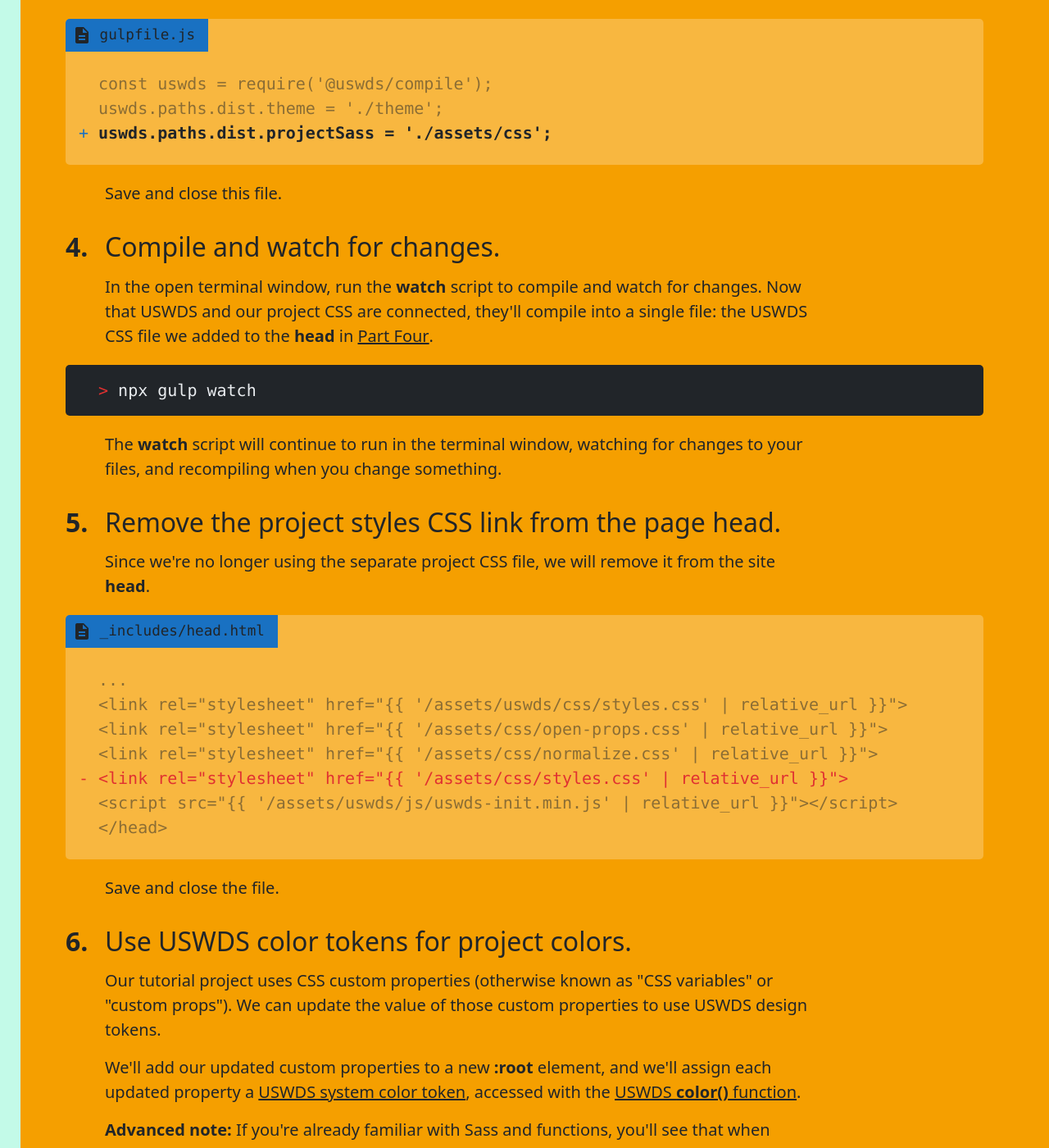
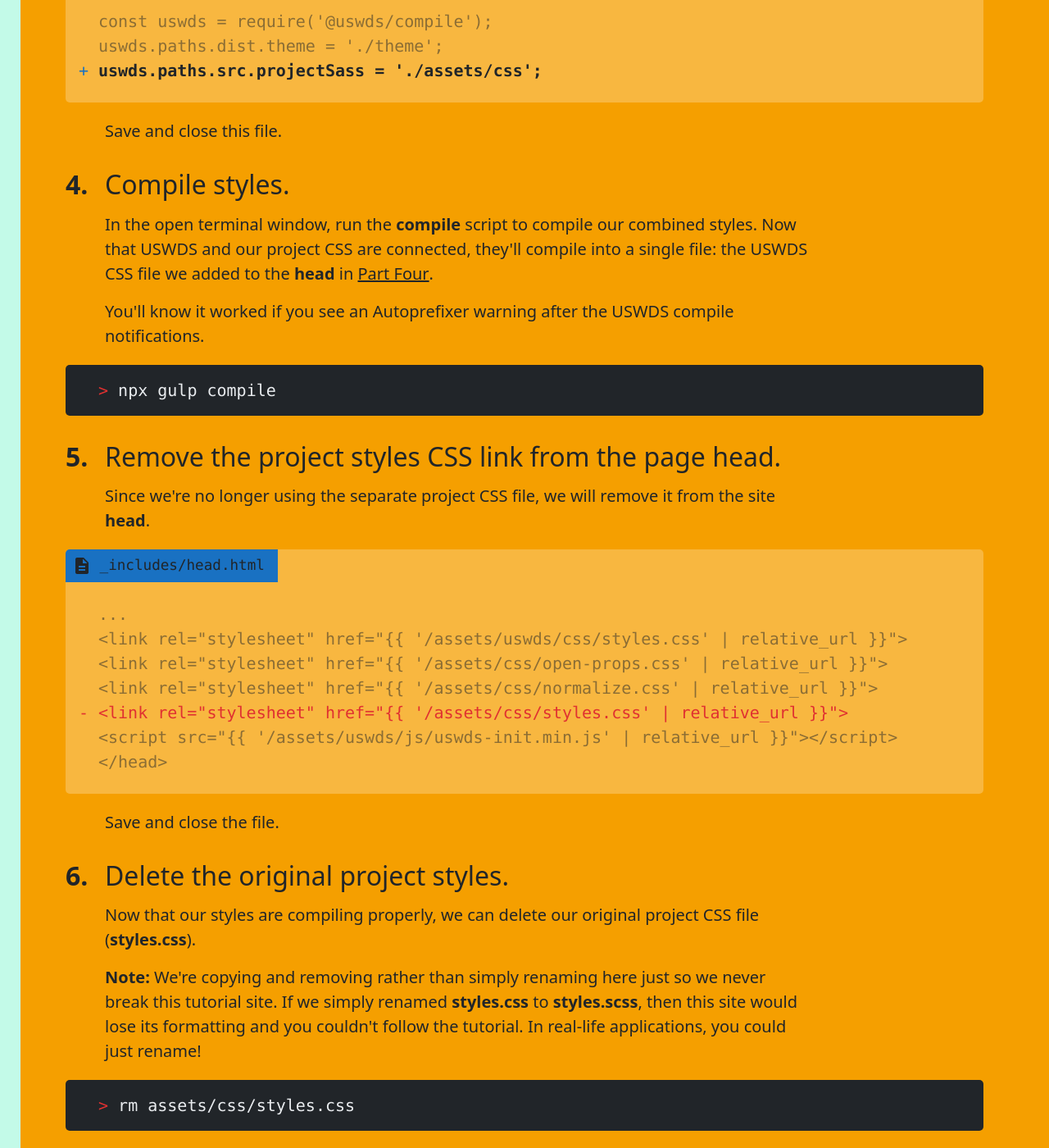
Before and after one commit to uswds/uswds-tutorial, a Jekyll site: the page built from index.md, in a window 1280 px wide and 1400 px high, scrolled down 12285 px. Shown: the whole window at 82% size. Built offline with Jekyll 4.4.1, drawn with Linux system fonts in a browser that asks for light colours; some of the changed text lies outside the part shown.

Commit message:
Update part seven

```diff
--- a/_includes/sxs/part-seven.html
+++ b/_includes/sxs/part-seven.html
@@ -1,11 +1,10 @@
 <section class="part seven" id="part-seven">
   <h2><span>Part seven</span> Integrate project CSS and USWDS Sass</h2>
   <p>So now that we've added a couple USWDS components, let's try to harmonize the codebase a little. At this point it's possible to use USWDS tokens, functions, and mixins in our project styles! All we need to do is connect USWDS to our project styles.</p>
-  <h3 class="step">Change the filetype of your project styles to <strong>.scss</strong>.</h3>
+  <h3 class="step">Make a copy of your project styles with a <strong>.scss</strong> filetype.</h3>
   <p class="step-description">USWDS uses a stylesheet language called <a href="https://sass-lang.com">Sass</a> to compose our styles. In order to use our existing project CSS with USWDS, we'll need to change the filetype of our project CSS file from <strong>.css</strong> to <strong>.scss</strong>. (Sass is a superset of CSS, so you don't need to change anything else about the existing CSS styles to make them work with Sass.)</p>
-  <p class="step-description">We'll change the filetype in the terminal, but you could do this any way you like — you're just changing the filename.</p>
   <div class="terminal">
-    <pre>mv assets/css/styles.css assets/css/styles.scss</pre>
+    <pre>cp assets/css/styles.css assets/css/styles.scss</pre>
   </div>
   <h3 class="step">Import your project styles into USWDS custom styles.</h3>
   <p class="step-description">In your text editor, open <strong>_theme/_uswds-theme-custom-styles.scss</strong>. We'll connect USWDS styles and our existing project styles by "importing" our project styles into the USWDS custom styles file.</p>
@@ -20,16 +19,16 @@
     <h4 class="filename"><span class="material-icons" aria-hidden="true">description</span> gulpfile.js</h4>
     <pre class="blur">const uswds = require('@uswds/compile');
 uswds.paths.dist.theme = './theme';</pre><pre class="add">
-uswds.paths.dist.projectSass = './assets/css';
+uswds.paths.src.projectSass = './assets/css';
 </pre>
   </div>
   <p class="step-description">Save and close this file.</p>
-  <h3 class="step">Compile and watch for changes.</h3>
-  <p class="step-description">In the open terminal window, run the <strong>watch</strong> script to compile and watch for changes. Now that USWDS and our project CSS are connected, they'll compile into a single file: the USWDS CSS file we added to the <strong>head</strong> in <a href="#part-four">Part Four</a>.</p>
+  <h3 class="step">Compile styles.</h3>
+  <p class="step-description">In the open terminal window, run the <strong>compile</strong> script to compile our combined styles. Now that USWDS and our project CSS are connected, they'll compile into a single file: the USWDS CSS file we added to the <strong>head</strong> in <a href="#part-four">Part Four</a>.</p>
+  <p class="step-description">You'll know it worked if you see an Autoprefixer warning after the USWDS compile notifications.</p>
   <div class="terminal">
-    <pre>npx gulp watch</pre>
+    <pre>npx gulp compile</pre>
   </div>
-  <p class="step-description">The <strong>watch</strong> script will continue to run in the terminal window, watching for changes to your files, and recompiling when you change something.</p>
   <h3 class="step">Remove the project styles CSS link from the page head.</h3>
   <p class="step-description">Since we're no longer using the separate project CSS file, we will remove it from the site <strong>head</strong>.</p>
   <div class="editor">
@@ -43,6 +42,17 @@
 </head></pre>
   </div>
 <p class="step-description">Save and close the file.</p>
+<h3 class="step">Delete the original project styles.</h3>
+<p class="step-description">Now that our styles are compiling properly, we can delete our original project CSS file (<strong>styles.css</strong>).</p>
+<p class="step-description"><strong>Note:</strong> We're copying and removing rather than simply renaming here just so we never break this tutorial site. If we simply renamed <strong>styles.css</strong> to <strong>styles.scss</strong>, then this site would lose its formatting and you couldn't follow the tutorial. In real-life applications, you could just rename!</p>
+<div class="terminal">
+  <pre>rm assets/css/styles.css</pre>
+</div>
+<h3 class="step">Use the watch script to watch for changes and recompile.</h3>
+<p class="step-description">In the open terminal window, run the <strong>compile</strong> script to compile our combined styles and watch for future changes.</p>
+<div class="terminal">
+  <pre>npx gulp watch</pre>
+</div>
 <h3 class="step">Use USWDS color tokens for project colors.</h3>
   <p class="step-description">Our tutorial project uses CSS custom properties (otherwise known as "CSS variables" or "custom props"). We can update the value of those custom properties to use USWDS design tokens.</p>
   <p class="step-description">We'll add our updated custom properties to a new <strong>:root</strong> element, and we'll assign each updated property a <a href="https://designsystem.digital.gov/design-tokens/color/system-tokens/">USWDS system color token</a>, accessed with the <a href="https://designsystem.digital.gov/design-tokens/color/system-tokens/#using-color-tokens">USWDS <strong>color()</strong> function</a>.</p>
@@ -77,7 +87,7 @@
   scroll-behavior: smooth;
 }</pre>
   </div>
-  <p class="step-description">Save, wait for the Sass to compile, and do a hard reload, and you'll see the new colors!</p>
+  <p class="step-description">Save, wait for the Sass to compile, do a hard reload, and you'll see the new colors!</p>
   <h3 class="step">Use USWDS font tokens for project fonts.</h3>
   <p class="step-description">Similarly, we can use <a href="https://designsystem.digital.gov/design-tokens/typesetting/font-family/">USWDS font family tokens</a> with our CSS custom properties.</p>
   <div class="editor">
```
